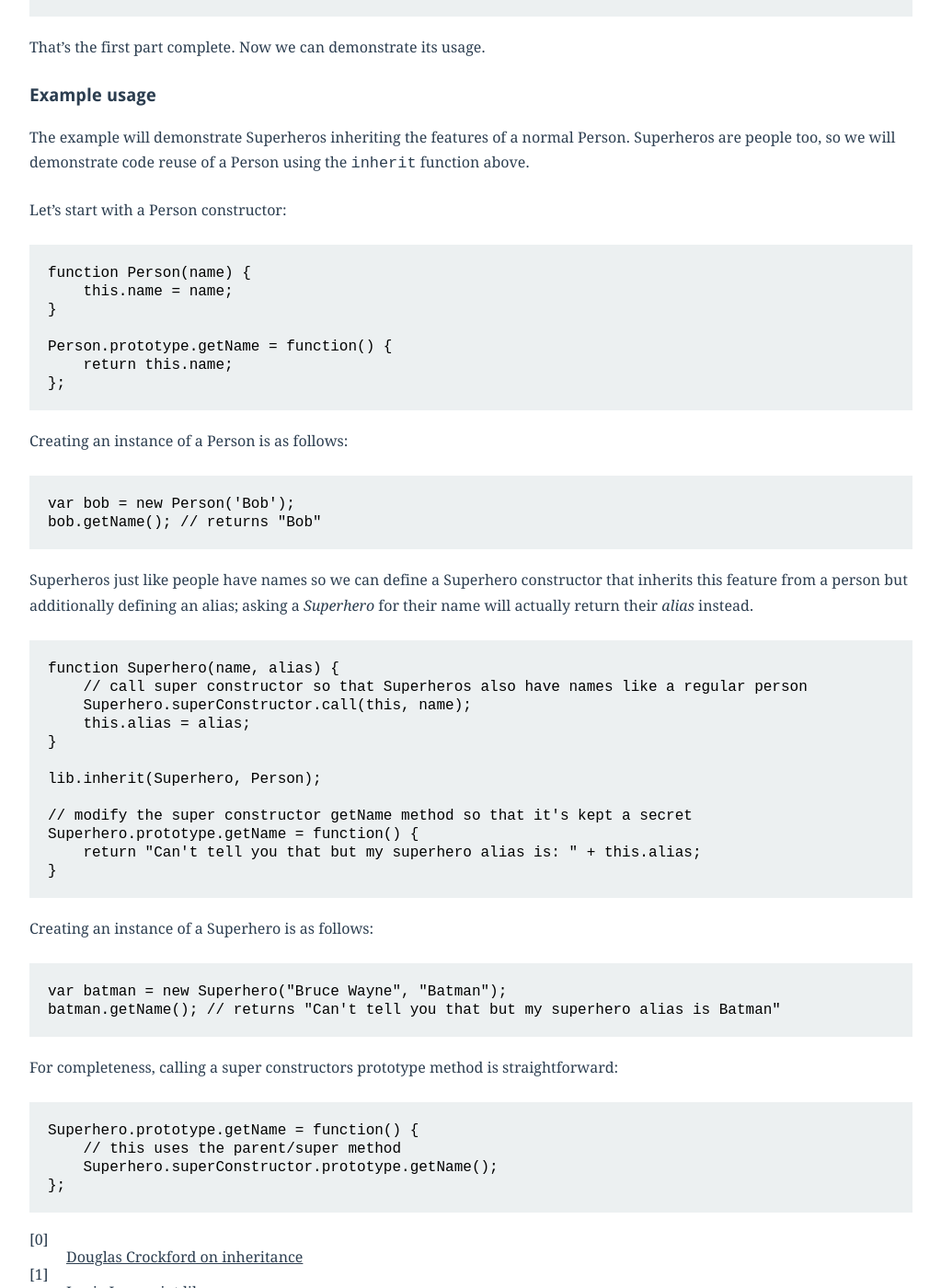
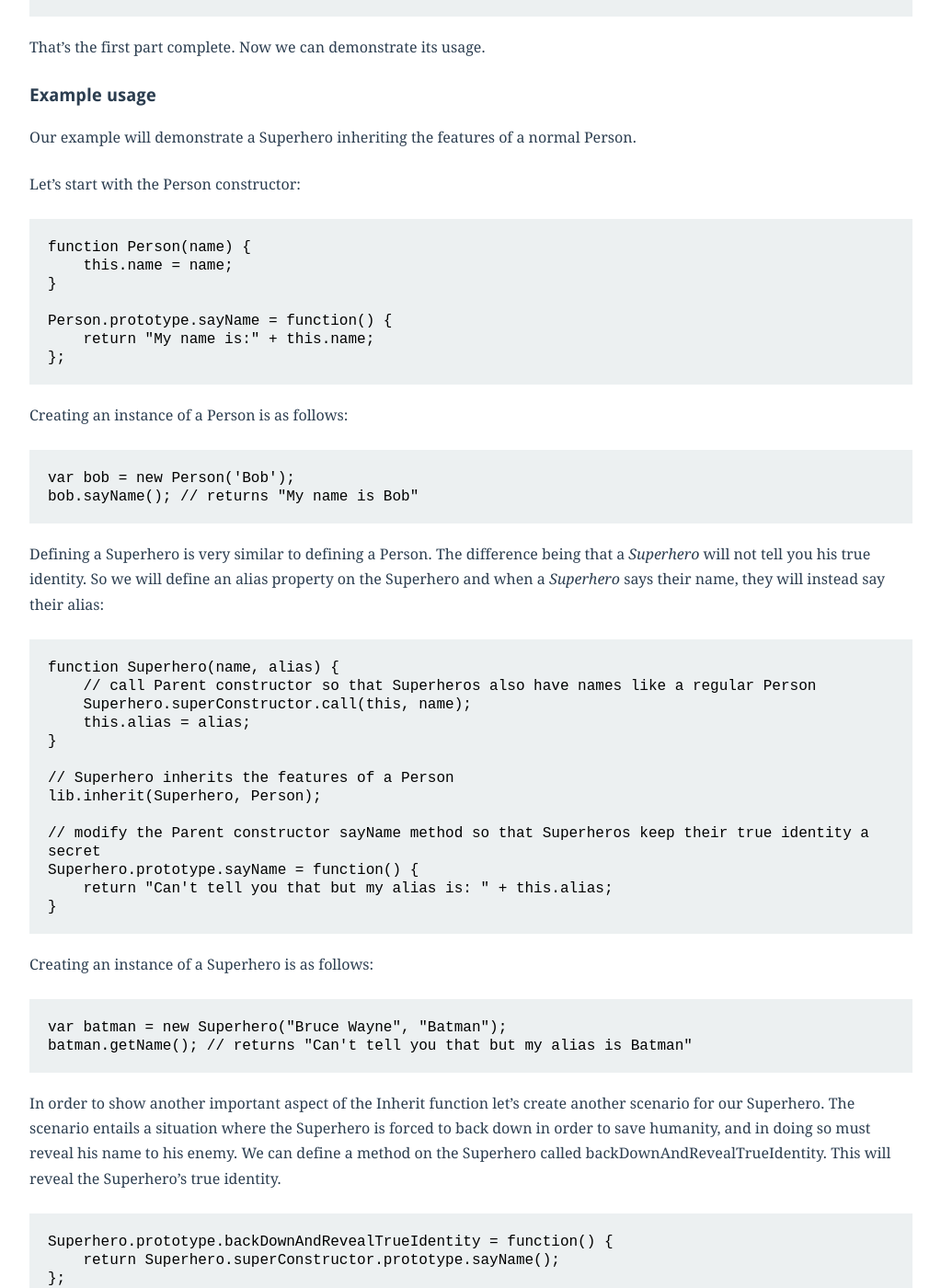
Before and after one commit to adamsilver/adamsilver.io-jekyll, a Jekyll site: the page built from _posts/2014-09-09-javascript-inheritance.md, in a window 1280 px wide and 1400 px high, scrolled down 1363 px. Shown: the whole window at 92% size, without its empty margins (128-1151 px from the left). Built offline with Jekyll 4.4.1, drawn with Linux system fonts in a browser that asks for light colours; Markdown is read by kramdown in place of the engine named in the settings; some of the changed text lies outside the part shown.

Commit message:
updated js inheritance post

```diff
--- a/_posts/2014-09-09-javascript-inheritance.md
+++ b/_posts/2014-09-09-javascript-inheritance.md
@@ -5,7 +5,7 @@
 categories: forms dom js
 ---
 
-Javascript inheritance is useful with regard to code reuse [[0](#ref0)]. Unfortunately, ECMAScript doesn't provide an inherit function natively, so we will need to create one. This article documents a simple and powerful technique and consists of two parts: 1) creating the inherit function and 2) utilising it to demonstrate one object inheriting the features of another.
+Javascript inheritance is useful with regard to code reuse [[0](#ref0)]. Unfortunately, ECMAScript doesn't provide an Inherit function natively, so we will need to create one. This article documents a simple and powerful technique and consists of two parts: 1) creating the inherit function and 2) utilising it to demonstrate one object inheriting the features of another.
 
 ## Creating the inherit function
 
@@ -52,49 +52,55 @@
 
 ## Example usage
 
-The example will demonstrate Superheros inheriting the features of a normal Person. Superheros are people too, so we will demonstrate code reuse of a Person using the `inherit` function above.
+Our example will demonstrate a Superhero inheriting the features of a normal Person.
 
-Let's start with a Person constructor:
+Let's start with the Person constructor:
 
     function Person(name) {
         this.name = name;
     }
 
-    Person.prototype.getName = function() {
-        return this.name;
+    Person.prototype.sayName = function() {
+        return "My name is:" + this.name;
     };
 
 Creating an instance of a Person is as follows:
 
     var bob = new Person('Bob');
-    bob.getName(); // returns "Bob"
+    bob.sayName(); // returns "My name is Bob"
 
-Superheros just like people have names so we can define a Superhero constructor that inherits this feature from a person but additionally defining an alias; asking a *Superhero* for their name will actually return their *alias* instead.
+Defining a Superhero is very similar to defining a Person. The difference being that a *Superhero* will not tell you his true identity. So we will define an alias property on the Superhero and when a *Superhero* says their name, they will instead say their alias:
 
     function Superhero(name, alias) {
-        // call super constructor so that Superheros also have names like a regular person
+        // call Parent constructor so that Superheros also have names like a regular Person
         Superhero.superConstructor.call(this, name);
         this.alias = alias;
     }
 
+    // Superhero inherits the features of a Person
     lib.inherit(Superhero, Person);
 
-    // modify the super constructor getName method so that it's kept a secret
-    Superhero.prototype.getName = function() {
-        return "Can't tell you that but my superhero alias is: " + this.alias;
+    // modify the Parent constructor sayName method so that Superheros keep their true identity a secret
+    Superhero.prototype.sayName = function() {
+        return "Can't tell you that but my alias is: " + this.alias;
     }
 
 Creating an instance of a Superhero is as follows:
 
     var batman = new Superhero("Bruce Wayne", "Batman");
-    batman.getName(); // returns "Can't tell you that but my superhero alias is Batman"
+    batman.getName(); // returns "Can't tell you that but my alias is Batman"
 
-For completeness, calling a super constructors prototype method is straightforward:
+In order to show another important aspect of the Inherit function let's create another scenario for our Superhero. The scenario entails a situation where the Superhero is forced to back down in order to save humanity, and in doing so must reveal his name to his enemy. We can define a method on the Superhero called backDownAndRevealTrueIdentity. This will reveal the Superhero's true identity.
 
-    Superhero.prototype.getName = function() {
-        // this uses the parent/super method
-        Superhero.superConstructor.prototype.getName();
+    Superhero.prototype.backDownAndRevealTrueIdentity = function() {
+        return Superhero.superConstructor.prototype.sayName();
     };
+
+Using the previousl defined `batman` instance above we run the scenario:
+
+    batman.backDownAndRevealTrueIdentity(); // returns "My name is Bruce Wayne"
+
+The takeaway from this scenario is that you can call, and *reuse* the Parent constructors methods.
 
 <dl>
 	<dt class="citation" id="ref0">[0]</dt>
```
